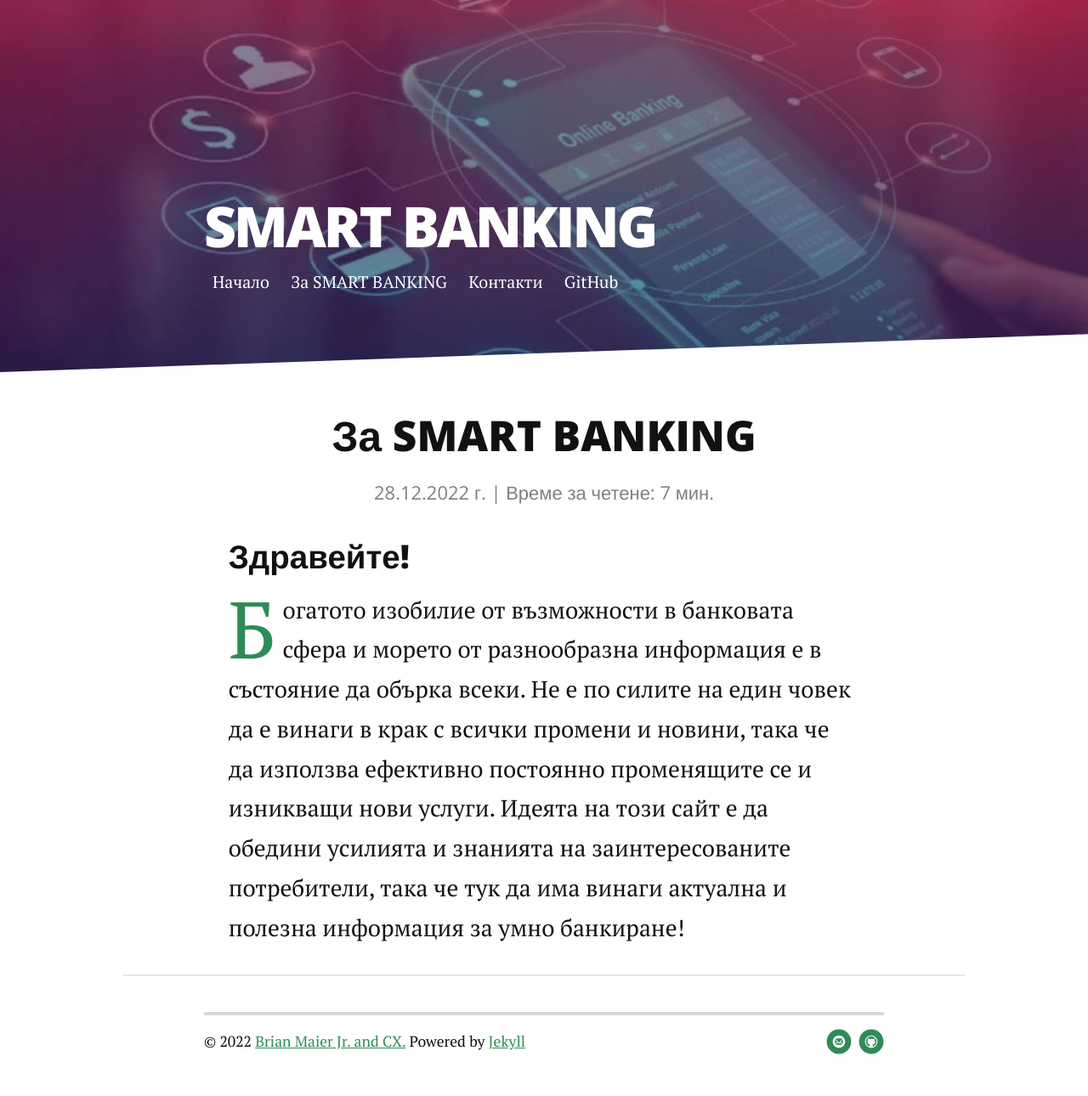
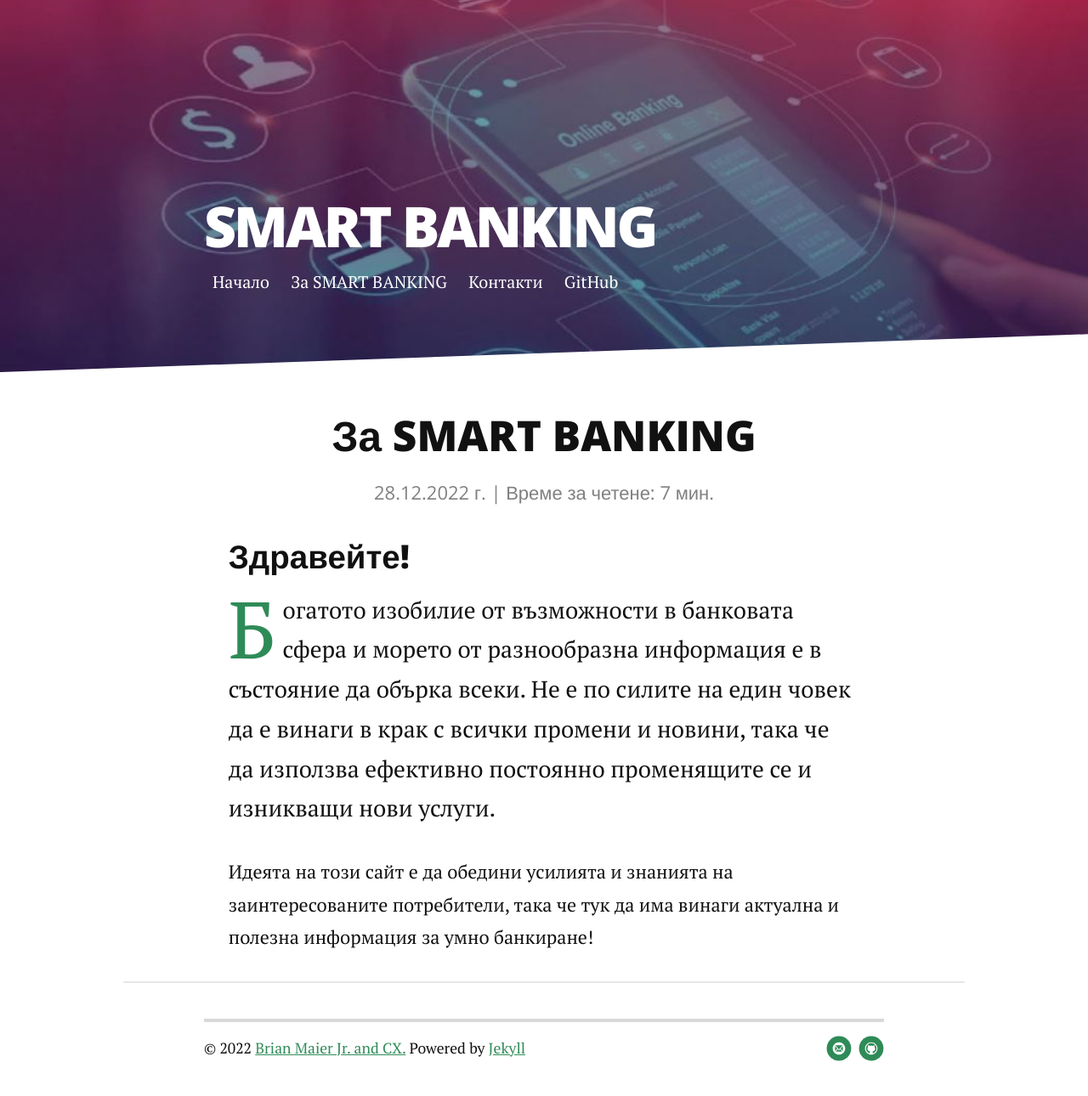
Before and after one commit to Smart-Banking/Smart-Banking.github.io, a Jekyll site: the page built from intro.md, in a window 1280 px wide. Shown: the whole page at 85% size. Built offline with Jekyll 4.4.1, drawn with Linux system fonts in a browser that asks for light colours; nearby versions of some CDN libraries; comment, search, counter and statistics services are not loaded.

Commit message:
интро

```diff
--- a/intro.md
+++ b/intro.md
@@ -5,6 +5,6 @@
 ---
 ### Здравейте!
 
-<p class="intro"><span class="dropcap">Б</span>огатото изобилие от възможности в банковата сфера и морето от разнообразна информация е в състояние да обърка всеки. Не е по силите на един човек да е винаги в крак с всички промени и новини, така че да използва ефективно постоянно променящите се и изникващи нови услуги.
+<p class="intro"><span class="dropcap">Б</span>огатото изобилие от възможности в банковата сфера и морето от разнообразна информация е в състояние да обърка всеки. Не е по силите на един човек да е винаги в крак с всички промени и новини, така че да използва ефективно постоянно променящите се и изникващи нови услуги.</p>
 
 Идеята на този сайт е да обедини усилията и знанията на заинтересованите потребители, така че тук да има винаги актуална и полезна информация за умно банкиране!
```
